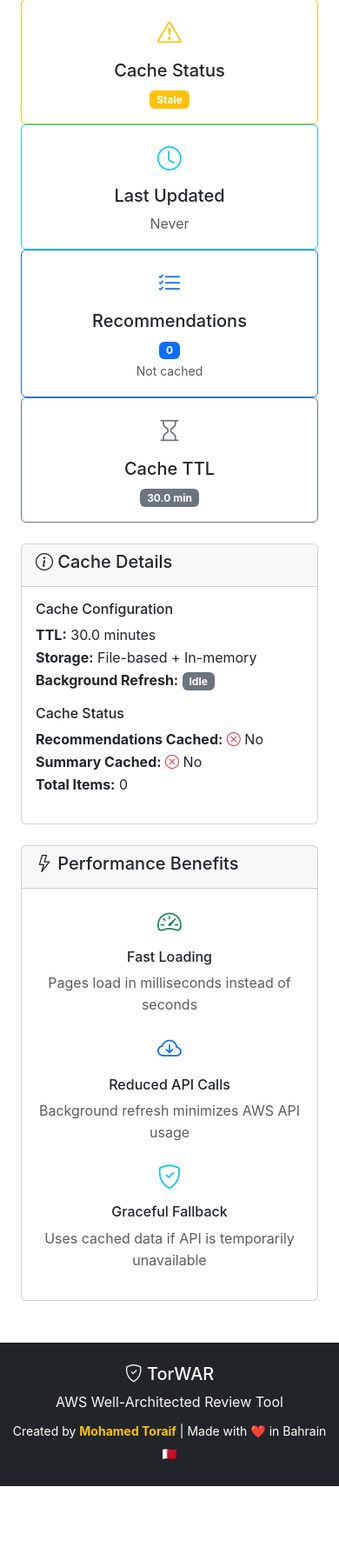
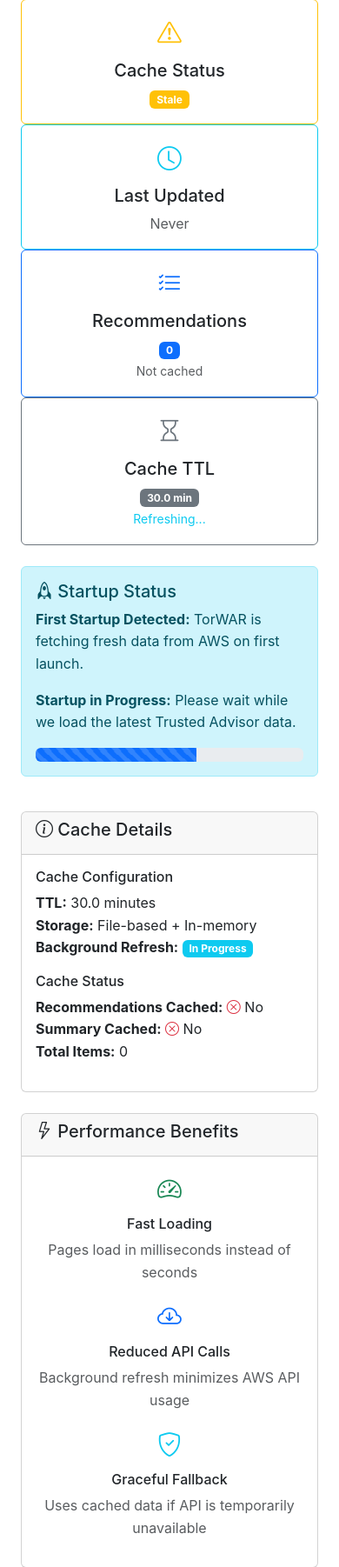
Before and after one commit to motoraif/TorWAR, a Flask app: page /cache/status in a window 390 px wide. Shown: the part 221-2023 px from the top of the page at 87% size. Before the commit the page ends 1930 px from the top, so only its background shows below. Run offline with Flask 3, Linux system fonts and the light colour scheme; the visitor is signed in with stand-in values (Sample User, id 1); some libraries are stand-ins or nearby versions.

Commit message:
🚀 Add startup refresh and loading page functionality
STARTUP REFRESH FEATURES:
- Fresh cache fetch on first application startup
- Automatic detection of first launch vs subsequent starts
- Background startup refresh to avoid blocking the application
- Startup completion flag to track initialization status

LOADING PAGE IMPLEMENTATION:
- Beautiful loading page with TorWAR icon and animations
- Animated progress bar and visual feedback
- Auto-refresh mechanism to check loading completion
- Responsive design with gradient background
- Feature highlights during loading time
- Graceful timeout handling (3 minutes max)

USER EXPERIENCE IMPROVEMENTS:
- Homepage shows loading page during startup refresh
- Recommendations page shows loading during cache refresh
- Manual refresh buttons redirect to loading page
- Visual feedback with spinning icons and progress bars
- Smooth transitions between loading and content pages

TECHNICAL IMPLEMENTATION:
- Enhanced caching system with startup detection
- Loading state management in cache class
- New loading route and template
- JavaScript auto-refresh for loading completion
- Cache status page shows startup information
- Comprehensive error handling and fallbacks

ROUTES ADDED:
- /loading - Loading page with auto-refresh
- /cache/refresh-with-loading - Refresh with loading page
- Enhanced /api/cache/info with startup status

This provides excellent user feedback during the initial startup
and any manual refresh operations, making the application feel
responsive and professional even during longer loading times.

```diff
--- a/app.py
+++ b/app.py
@@ -43,7 +43,9 @@ from trusted_advisor_cache import (
     get_cached_recommendations,
     get_cached_summary,
     clear_trusted_advisor_cache,
-    get_cache_status
+    get_cache_status,
+    is_cache_loading,
+    is_startup_complete
 )
 
 # Initialize Flask app
@@ -172,6 +174,14 @@ def index():
 
     # Check if user is authenticated with AWS
     aws_connected = 'aws_region' in session
+
+    # If connected and cache is loading (startup), show loading page
+    if aws_connected and is_cache_loading():
+        print("DEBUG: Cache is loading, showing loading page")
+        return render_template('loading.html',
+                             loading_message="Loading TorWAR Dashboard...",
+                             startup_refresh=not is_startup_complete(),
+                             redirect_url="/")
 
     context = {
         'aws_connected': aws_connected,
@@ -1508,6 +1518,14 @@ def recommendations():
         flash('Please connect to AWS first', 'warning')
         return redirect(url_for('aws_login'))
 
+    # Check if cache is loading (startup or refresh)
+    if is_cache_loading():
+        print("DEBUG: Cache is loading, showing loading page")
+        return render_template('loading.html',
+                             loading_message="Loading Trusted Advisor Recommendations...",
+                             startup_refresh=not is_startup_complete(),
+                             redirect_url="/recommendations")
+
     try:
         # Check if this is a force refresh request
         force_refresh = request.args.get('refresh', '').lower() == 'true'
@@ -1516,6 +1534,14 @@ def recommendations():
         print("DEBUG: Getting all Trusted Advisor recommendations from cache...")
         recommendations_data = get_cached_recommendations(force_refresh=force_refresh)
         print(f"DEBUG: Recommendations data keys: {recommendations_data.keys()}")
+
+        # Check if we got a loading response
+        if recommendations_data.get('loading'):
+            print("DEBUG: Recommendations are loading, showing loading page")
+            return render_template('loading.html',
+                                 loading_message=recommendations_data.get('message', "Loading recommendations..."),
+                                 startup_refresh=recommendations_data.get('startup_refresh', False),
+                                 redirect_url="/recommendations")
 
         if 'error' in recommendations_data:
             print(f"DEBUG: Error in recommendations data: {recommendations_data['error']}")
@@ -2571,6 +2597,14 @@ def api_trusted_advisor_summary():
     except Exception as e:
         return jsonify({'error': str(e)}), 500
 
+@app.route('/loading')
+def loading_page():
+    """Display loading page."""
+    return render_template('loading.html',
+                         loading_message="Loading TorWAR...",
+                         startup_refresh=not is_startup_complete(),
+                         redirect_url=request.args.get('redirect', '/'))
+
 @app.route('/cache/status')
 def cache_status():
     """Display cache status and management options."""
@@ -2612,6 +2646,25 @@ def refresh_cache():
             'error': str(e)
         }), 500
 
+@app.route('/cache/refresh-with-loading')
+def refresh_cache_with_loading():
+    """Refresh cache and show loading page."""
+    if 'aws_region' not in session:
+        flash('Please connect to AWS first', 'warning')
+        return redirect(url_for('aws_login'))
+
+    # Start the refresh process
+    try:
+        get_cached_recommendations(force_refresh=True)
+        # Redirect to loading page
+        return render_template('loading.html',
+                             loading_message="Refreshing Trusted Advisor data...",
+                             startup_refresh=False,
+                             redirect_url=request.args.get('redirect', '/recommendations'))
+    except Exception as e:
+        flash(f'Error starting refresh: {str(e)}', 'error')
+        return redirect(url_for('recommendations'))
+
 @app.route('/cache/clear', methods=['POST'])
 def clear_cache():
     """Clear the Trusted Advisor cache."""
--- a/templates/cache_status.html
+++ b/templates/cache_status.html
@@ -81,12 +81,36 @@
                                 <span class="badge bg-secondary">{{ cache_info.cache_ttl_minutes }} min</span>
                                 {% if cache_info.refresh_in_progress %}
                                     <br><small class="text-info">Refreshing...</small>
+                                {% elif cache_info.is_loading %}
+                                    <br><small class="text-warning">Loading...</small>
                                 {% endif %}
                             </p>
                         </div>
                     </div>
                 </div>
             </div>
+
+            <!-- Startup Status (if applicable) -->
+            {% if cache_info.is_first_startup or not cache_info.startup_complete %}
+            <div class="row mb-4">
+                <div class="col-12">
+                    <div class="alert alert-info">
+                        <h5><i class="bi bi-rocket"></i> Startup Status</h5>
+                        {% if cache_info.is_first_startup %}
+                            <p><strong>First Startup Detected:</strong> TorWAR is fetching fresh data from AWS on first launch.</p>
+                        {% endif %}
+                        {% if not cache_info.startup_complete %}
+                            <p><strong>Startup in Progress:</strong> Please wait while we load the latest Trusted Advisor data.</p>
+                            <div class="progress mt-2">
+                                <div class="progress-bar progress-bar-striped progress-bar-animated" role="progressbar" style="width: 60%"></div>
+                            </div>
+                        {% else %}
+                            <p><strong>Startup Complete:</strong> All systems ready!</p>
+                        {% endif %}
+                    </div>
+                </div>
+            </div>
+            {% endif %}
 
             <!-- Cache Details -->
             <div class="card">
--- a/trusted_advisor_cache.py
+++ b/trusted_advisor_cache.py
@@ -24,12 +24,14 @@ class TrustedAdvisorCache:
     - Graceful fallback to live API calls
     """
 
-    def __init__(self, cache_dir: str = "data/cache", cache_ttl_minutes: int = 30):
+    def __init__(self, cache_dir: str = "data/cache", cache_ttl_minutes: int = 30, startup_refresh: bool = True):
         self.cache_dir = cache_dir
         self.cache_ttl = timedelta(minutes=cache_ttl_minutes)
+        self.startup_refresh = startup_refresh
         self.recommendations_file = os.path.join(cache_dir, "trusted_advisor_recommendations.json")
         self.summary_file = os.path.join(cache_dir, "trusted_advisor_summary.json")
         self.metadata_file = os.path.join(cache_dir, "cache_metadata.json")
+        self.startup_flag_file = os.path.join(cache_dir, "startup_complete.flag")
 
         # In-memory cache
         self._memory_cache = {
@@ -41,12 +43,23 @@ class TrustedAdvisorCache:
         # Background refresh control
         self._refresh_in_progress = False
         self._refresh_thread = None
+        self._startup_complete = False
 
         # Ensure cache directory exists
         os.makedirs(cache_dir, exist_ok=True)
 
+        # Check if this is first startup
+        self._is_first_startup = not os.path.exists(self.startup_flag_file)
+
         # Load existing cache on initialization
         self._load_from_disk()
+
+        # If startup refresh is enabled and this is first startup, start background refresh
+        if self.startup_refresh and self._is_first_startup:
+            print("🚀 First application startup detected - initiating fresh cache fetch...")
+            self._start_startup_refresh()
+        else:
+            self._startup_complete = True
 
     def get_recommendations(self, force_refresh: bool = False) -> Dict[str, Any]:
         """
@@ -59,6 +72,16 @@ class TrustedAdvisorCache:
             Dict containing recommendations data
         """
         print("🔍 TrustedAdvisorCache: Getting recommendations...")
+
+        # If startup refresh is in progress, wait for it or return loading state
+        if not self._startup_complete and self._refresh_in_progress:
+            print("🚀 Startup refresh in progress...")
+            return {
+                'loading': True,
+                'message': 'Loading fresh data on first startup...',
+                'recommendations': [],
+                'startup_refresh': True
+            }
 
         # Check if we should use cache
         if not force_refresh and self._is_cache_valid():
@@ -220,6 +243,34 @@ class TrustedAdvisorCache:
         except Exception as e:
             print(f"⚠️  Warning: Failed to load cache from disk: {e}")
 
+    def _start_startup_refresh(self):
+        """Start background thread to refresh cache on startup."""
+        if self._refresh_in_progress:
+            return
+
+        def startup_refresh():
+            self._refresh_in_progress = True
+            try:
+                print("🚀 Startup refresh started - fetching fresh data...")
+                self._fetch_and_cache_recommendations()
+                self._fetch_and_cache_summary()
+
+                # Mark startup as complete
+                with open(self.startup_flag_file, 'w') as f:
+                    f.write(f"startup_complete_{datetime.now().isoformat()}")
+
+                self._startup_complete = True
+                print("✅ Startup refresh completed - application ready!")
+            except Exception as e:
+                print(f"❌ Startup refresh failed: {e}")
+                # Still mark as complete to avoid blocking the app
+                self._startup_complete = True
+            finally:
+                self._refresh_in_progress = False
+
+        self._refresh_thread = threading.Thread(target=startup_refresh, daemon=True)
+        self._refresh_thread.start()
+
     def _start_background_refresh(self):
         """Start background thread to refresh cache."""
         if self._refresh_in_progress:
@@ -239,6 +290,14 @@ class TrustedAdvisorCache:
 
         self._refresh_thread = threading.Thread(target=background_refresh, daemon=True)
         self._refresh_thread.start()
+
+    def is_startup_complete(self) -> bool:
+        """Check if startup refresh is complete."""
+        return self._startup_complete
+
+    def is_loading(self) -> bool:
+        """Check if cache is currently loading (startup or refresh)."""
+        return self._refresh_in_progress and not self._startup_complete
 
     def clear_cache(self):
         """Clear all cache data."""
@@ -261,6 +320,9 @@ class TrustedAdvisorCache:
             'recommendations_cached': self._memory_cache['recommendations'] is not None,
             'summary_cached': self._memory_cache['summary'] is not None,
             'refresh_in_progress': self._refresh_in_progress,
+            'startup_complete': self._startup_complete,
+            'is_first_startup': self._is_first_startup,
+            'is_loading': self.is_loading(),
             'cache_ttl_minutes': self.cache_ttl.total_seconds() / 60,
             'recommendations_count': len(self._memory_cache['recommendations'].get('recommendations', [])) if self._memory_cache['recommendations'] else 0
         }
@@ -291,3 +353,11 @@ def clear_trusted_advisor_cache():
 def get_cache_status() -> Dict[str, Any]:
     """Get cache status information."""
     return get_cache_instance().get_cache_info()
+
+def is_cache_loading() -> bool:
+    """Check if cache is currently loading."""
+    return get_cache_instance().is_loading()
+
+def is_startup_complete() -> bool:
+    """Check if startup refresh is complete."""
+    return get_cache_instance().is_startup_complete()
```
Also changed, not shown: templates/index.html (+31 -1 lines), templates/loading.html (added, +263 -0 lines), templates/recommendations.html (+3 -5 lines).
